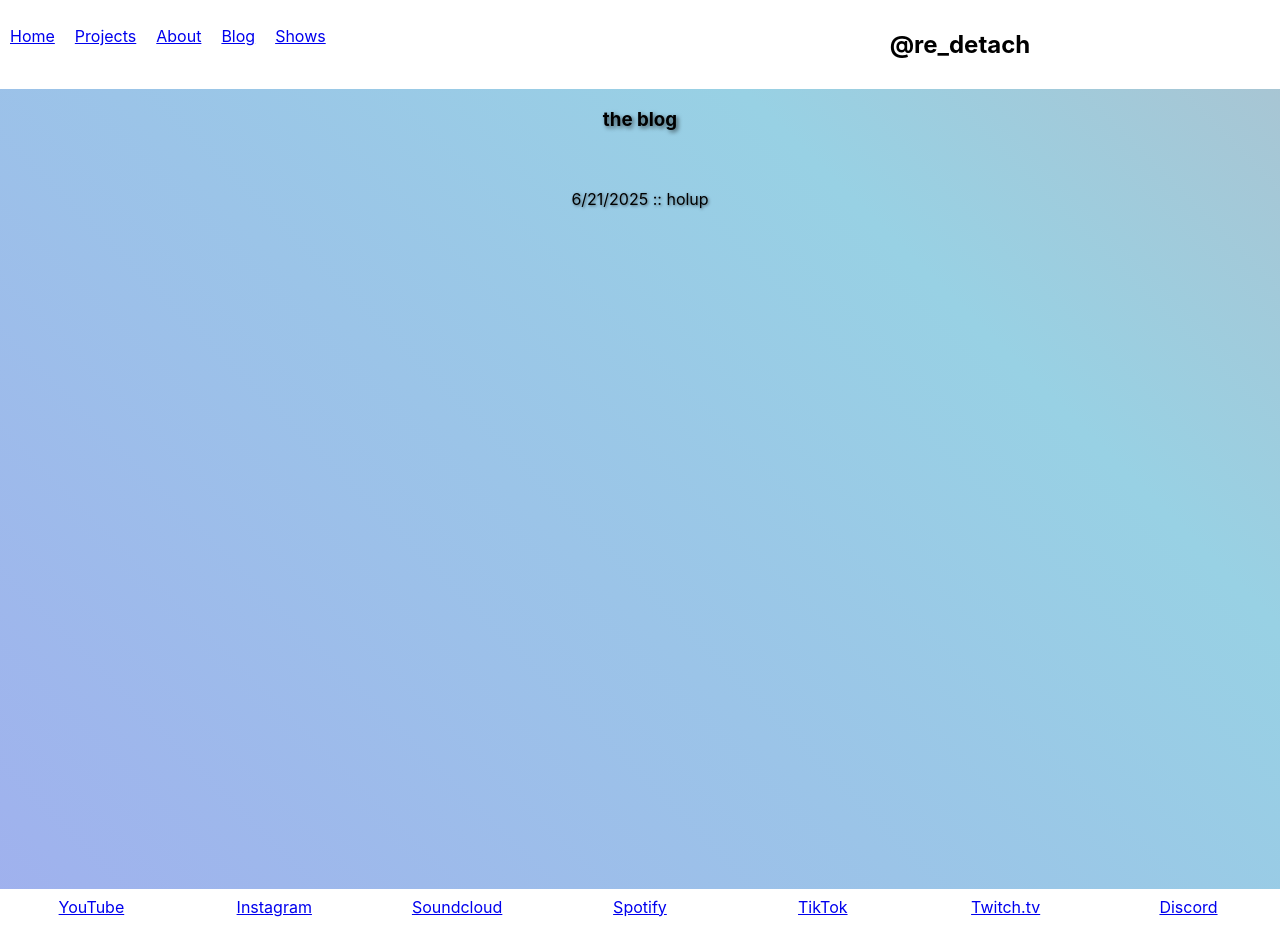
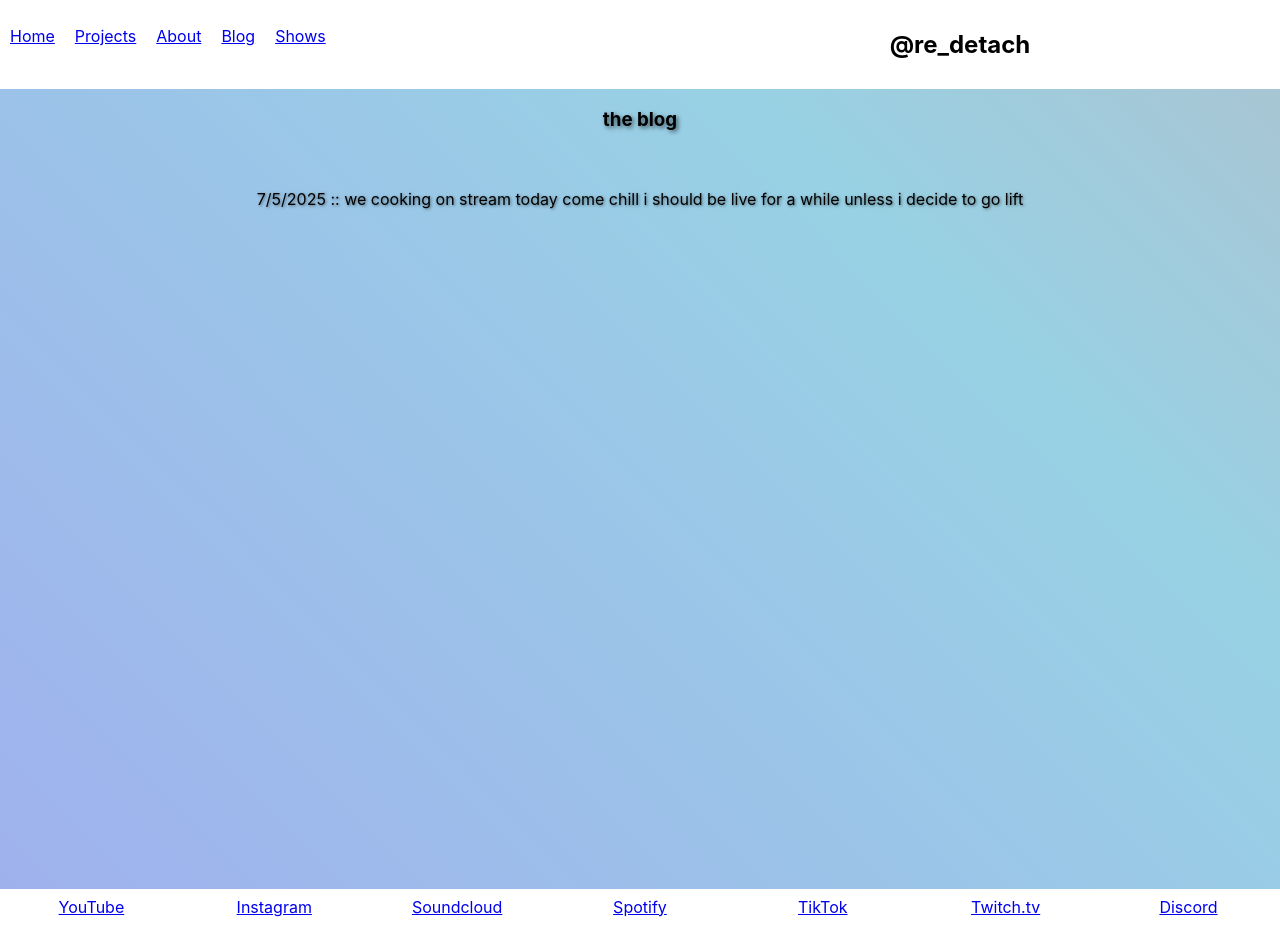
Before and after one commit to rolinmb/redetach-music, a React (Create React App) app: page /blog in a window 1280 px wide. Built offline with nearby package versions, Linux system fonts and the light colour scheme.

Commit message:
blog update and new dlr

```diff
--- a/src/components/Blog.js
+++ b/src/components/Blog.js
@@ -8,7 +8,7 @@ const Blog = () => {
         <h3>the blog</h3>
       </div>
       <div id='blog-body-wrap'>
-        <p>6/21/2025 :: holup</p>
+        <p>7/5/2025 :: we cooking on stream today come chill i should be live for a while unless i decide to go lift</p>
       </div>
     </div>
   );
--- a/src/components/Projects.js
+++ b/src/components/Projects.js
@@ -6,6 +6,9 @@ const Projects = () => {
     <div id='yt-playlists-wrap' className='page-wrap'>
       <h2>dumb live remix sets on soundcloud</h2>
       <div id='iframes-wrap-sc'>
+        <h4>dumb live remixes 7/4/2025</h4>
+        <h5>playlist <a href="https://youtube.com/playlist?list=PL411TIk1YJzn6nbiNP5ZVLNGduyvsQuUH&feature=shared">here</a></h5>
+        <iframe frameborder="no" allow="autoplay" src="https://w.soundcloud.com/player/?url=https%3A//api.soundcloud.com/tracks/2125096413&color=%23ff5500&auto_play=false&hide_related=false&show_comments=true&show_user=true&show_reposts=false&show_teaser=true"></iframe>
         <h4>set 7 // 12/9/2024</h4>
         <h5>playlist: check my soundcloud likes</h5>
         <iframe frameborder="no" allow="autoplay" src="https://w.soundcloud.com/player/?url=https%3A//api.soundcloud.com/tracks/1979242711&color=%23ff5500&auto_play=false&hide_related=false&show_comments=true&show_user=true&show_reposts=false&show_teaser=true"></iframe>
```
